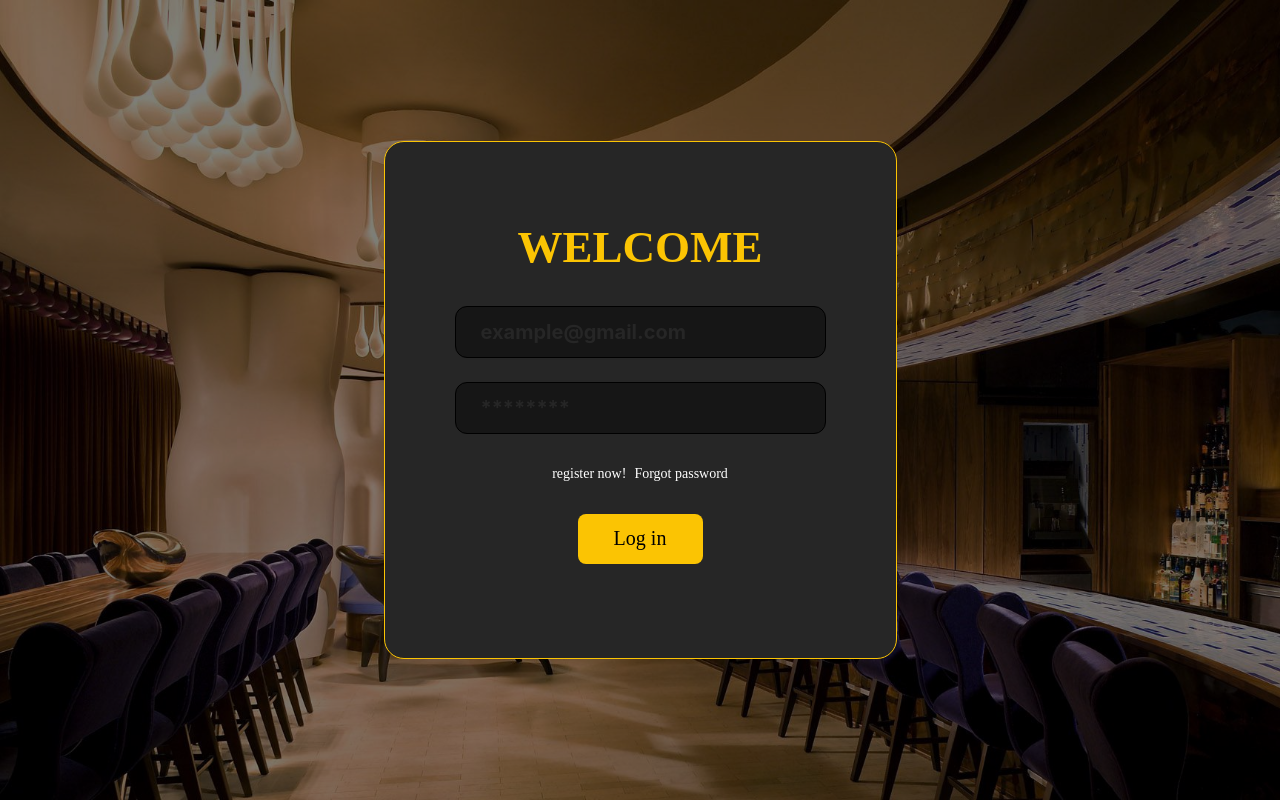
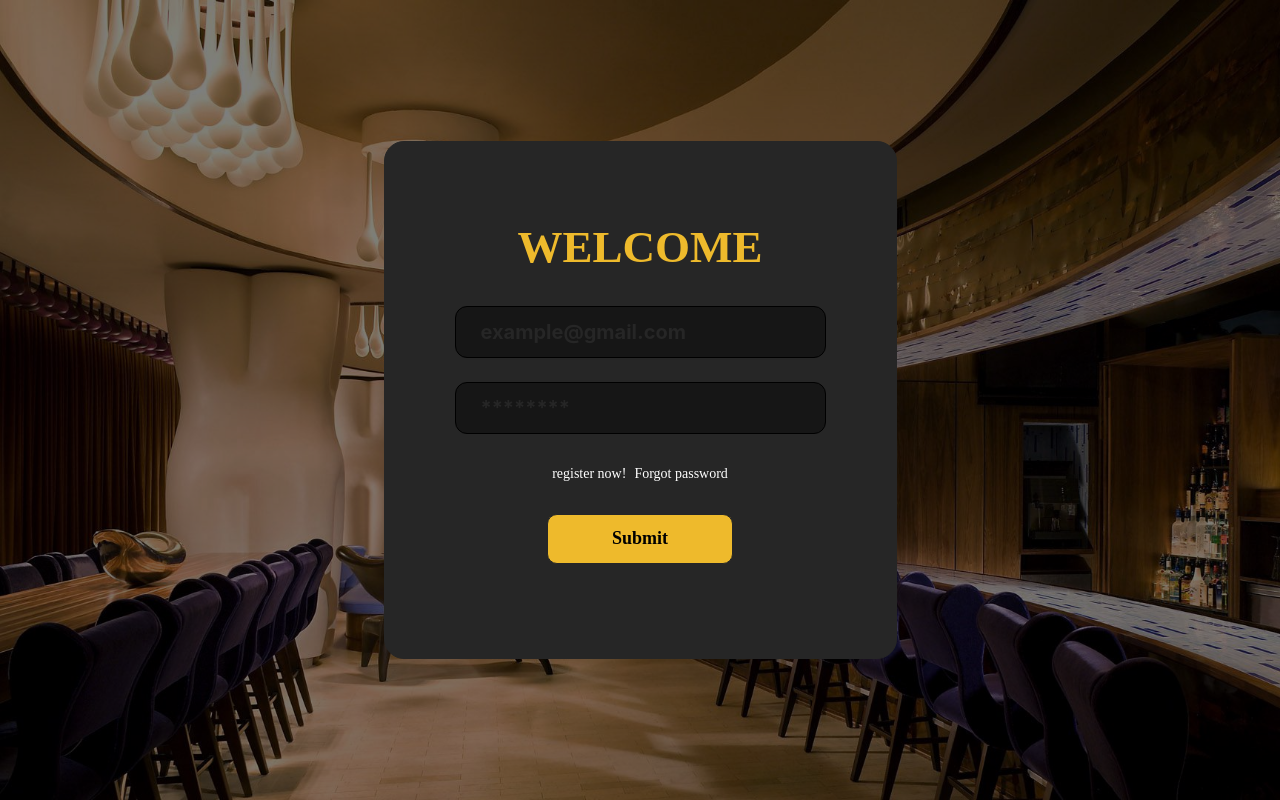
Before and after one commit to shaftalooOnTop/FrontEnd-Management-Panel, a React (Create React App) app: page / in a window 1280 px wide. Built offline with nearby package versions, Linux system fonts and the light colour scheme.

Commit message:
style update

```diff
--- a/src/components/Login/Login.css
+++ b/src/components/Login/Login.css
@@ -27,12 +27,12 @@
     border-radius: 20px;
     padding: 70px;
     background-color: #262626;
-    border: 1px solid #fbc403;
+    border: 1px solid #262626;
 }
 
 h1.welcome {
     font-size: 45px;
-    -webkit-text-fill-color: #fbc403;
+    -webkit-text-fill-color: #eeba2c;
     font-weight: bold;
 }
 
@@ -62,23 +62,27 @@ h1.welcome {
 }
 
 .register-link:hover, .forgot-link:hover {
-    color:  #fbc403;
+    color:  #eeba2c;
     transition-duration: 0.4s;
 }
 
-.submit {
+.button-add {
+    border: solid 1px #262626;
+    background-color: #eeba2c;
+    /*padding: 20px;*/
+    border-radius: 10px;
+    cursor: pointer;
+    color: black;
     height: 50px;
-    width: 125px;
-    -webkit-text-fill-color: black;
-    background-color: #fbc403;
-    border-width: 0;
-    border-radius: 8px;
-    font-size: 20px;
+    font-size: 18px;
+    font-weight: bold;
+    transition-duration: 0.4s;
+    margin-top: 0px;
+    width: 50%;
+  }
+
+.button-add:hover {
+    -webkit-text-fill-color: white;
+    background-color: #161616;
+    border: solid 1px #161616;
 }
-
-.submit:hover {
-    -webkit-text-fill-color: #fbc403;
-    background-color: black;
-    cursor: pointer;
-    transition-duration: 0.4s;
-}
--- a/src/components/Login/Login.js
+++ b/src/components/Login/Login.js
@@ -86,8 +86,8 @@ export const Login = () => {
         </Form.Item>
 
         <Form.Item>
-          <button className="submit" placeholder="submit">
-            Log in
+          <button className='button-add' htmlType="submit">
+            Submit
           </button>
         </Form.Item>
       </Form>
```
